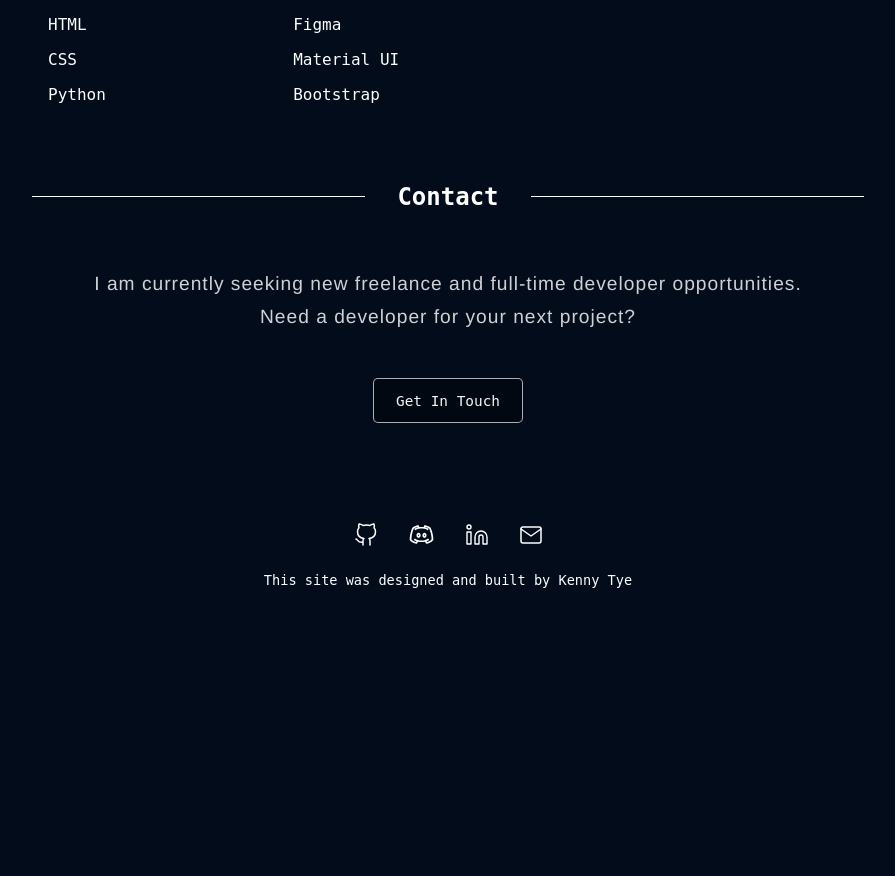
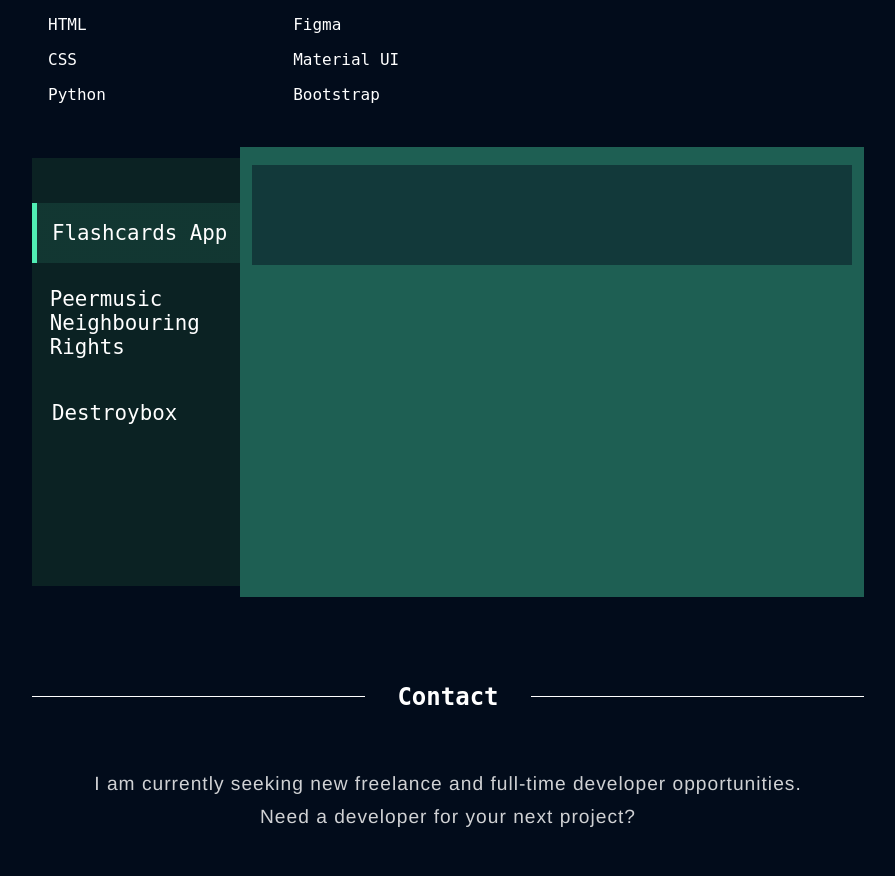
Before and after one commit to kennynumbertwo/portfolio, a Next.js app: page / in a window 1280 px wide. Shown: the part 1520-2396 px from the top of the page, without its empty margins (192-1087 px from the left). Before the commit the page ends 2138 px from the top, so only its background shows below. Built offline with nearby package versions, Linux system fonts and the light colour scheme; some icons are missing.

Commit message:
started creating the Projects component

```diff
--- /dev/null
+++ b/components/Projects.tsx
@@ -0,0 +1,32 @@
+import classes from '../styles/Projects.module.css';
+import styles from '../styles/Projects.module.css';
+
+function Projects(): JSX.Element {
+  return (
+    <section className={styles.wrapper}>
+      <div className={styles.containerMain}>
+        <div className={styles.containerProject}>
+          <div className={`${styles.projectWrapper} ${styles.selected}`}>
+            <div className={`${styles.border} ${styles.selected}`} />
+            <h3 className={styles.projectTitle}>Flashcards App</h3>
+          </div>
+          <div className={styles.projectWrapper}>
+            <div className={`${styles.border}`} />
+            <h3 className={styles.projectTitle}>
+              Peermusic Neighbouring Rights
+            </h3>
+          </div>
+          <div className={styles.projectWrapper}>
+            <div className={`${styles.border}`} />
+            <h3 className={styles.projectTitle}>Destroybox</h3>
+          </div>
+        </div>
+        <div className={styles.containerInfo}>
+          <div className={styles.headerBG}></div>
+        </div>
+      </div>
+    </section>
+  );
+}
+
+export default Projects;
--- a/pages/index.tsx
+++ b/pages/index.tsx
@@ -8,6 +8,7 @@ import AboutMe from '../components/AboutMe';
 import Navbar from '../components/Navbar';
 import styles from '../styles/Home.module.css';
 import Contact from '../components/Contact';
+import Projects from '../components/Projects';
 
 const Home: NextPage = () => {
   const [isMobile, setIsMobile] = useState(false);
@@ -43,6 +44,7 @@ const Home: NextPage = () => {
       />
       <Introduction />
       <AboutMe />
+      <Projects />
       <Contact />
       <LinkFooter />
       <Footer />
--- /dev/null
+++ b/styles/Projects.module.css
@@ -0,0 +1,90 @@
+.wrapper {
+  width: 65%;
+  height: 500px;
+  display: flex;
+  justify-content: center;
+  align-items: center;
+}
+.containerMain {
+  width: 100%;
+  height: 90%;
+  display: flex;
+  justify-content: center;
+  align-items: center;
+}
+.containerProject {
+  width: 25%;
+  height: 95%;
+  background-color: var(--background-projects-navbg);
+  display: flex;
+  justify-content: flex-start;
+  align-items: center;
+  flex-direction: column;
+  padding: 30px 0;
+}
+.containerInfo {
+  width: 75%;
+  height: 100%;
+  background-color: var(--background-projects-body);
+  display: flex;
+  flex-direction: column;
+  justify-content: flex-start;
+  align-items: center;
+}
+.headerBG {
+  width: 96%;
+  height: 100px;
+  background-color: var(--background-projects-text);
+  margin: 18px 0 0;
+}
+.projectWrapper {
+  width: 100%;
+  height: 60px;
+  display: flex;
+  justify-content: flex-start;
+  align-items: center;
+  margin: 15px 0;
+  /* "to left" / "to right" - affects initial color */
+  background: linear-gradient(
+      to left,
+      var(--background-projects-navbg) 50%,
+      var(--background-projects-selected) 50%
+    )
+    right;
+  background-size: 200%;
+}
+@keyframes projectSelect {
+  0% {
+    background-position: right;
+  }
+  100% {
+    background-position: left;
+  }
+}
+.projectWrapper.selected {
+  background-position: left;
+  animation: projectSelect 250ms ease-in-out;
+}
+.projectTitle {
+  font-weight: 300;
+  font-size: 1.3rem;
+}
+.border {
+  height: 100%;
+  width: 5px;
+  margin-right: 15px;
+}
+.border.selected {
+  background-color: var(--font-header-green);
+  animation: borderSelect 300ms ease-in-out;
+  align-self: flex-start;
+}
+
+@keyframes borderSelect {
+  0% {
+    height: 0%;
+  }
+  100% {
+    height: 100%;
+  }
+}
--- a/styles/globals.css
+++ b/styles/globals.css
@@ -60,8 +60,9 @@ a {
   --background-circle-right: rgb(4, 21, 48);
   --background-circle-left: rgba(55, 88, 102, 0.53);
   --background-projects-body: rgba(80, 237, 180, 0.37);
+  --background-projects-selected: rgba(80, 237, 180, 0.1);
   --background-projects-text: rgb(18, 57, 58);
-  --background-project-navbg: rgb(11, 34, 35);
+  --background-projects-navbg: rgb(11, 34, 35);
 
   /* FONT COLORS */
   --font-header-main: rgb(255, 255, 255);
```
